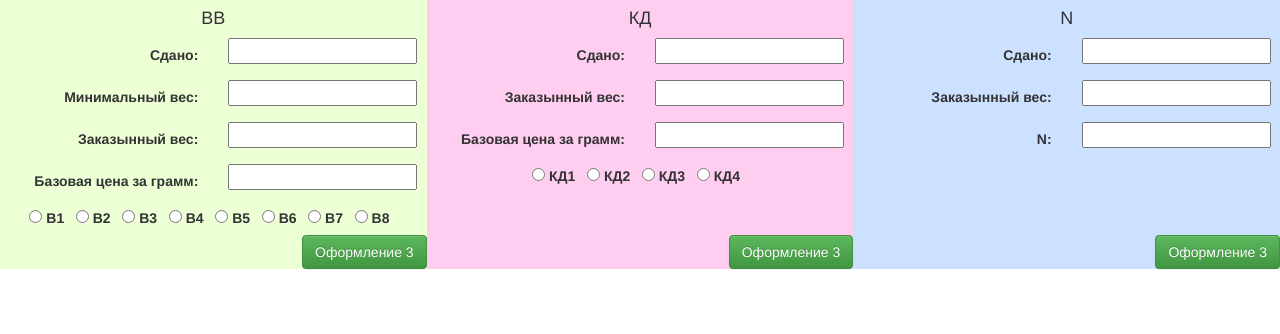
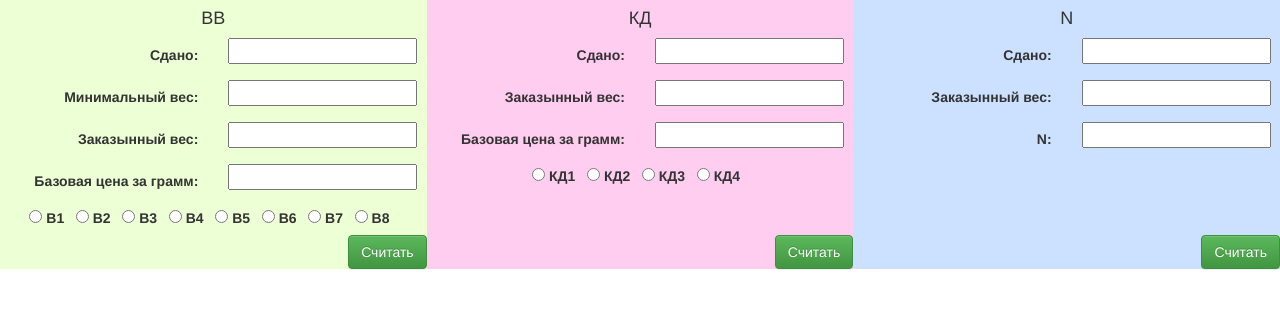
Before and after one commit to PuninSV/my-first-blog, a Django app: page /calc/ in a window 1280 px wide. Shown: the part 101-435 px from the top of the page. Run offline with Django 3.2, Linux system fonts and the light colour scheme; some libraries are stand-ins or nearby versions.

Commit message:
Added the money calculator

```diff
--- a/calc/templates/calc/calc.html
+++ b/calc/templates/calc/calc.html
@@ -82,7 +82,7 @@
     				</div>
 
     				<div style="position: absolute; bottom: 0px; right: 0px">
-    				<button type="submit" value="Submit" class="btn btn-success">Оформление 3</button>
+    				<button type="submit" value="Submit" class="btn btn-success">Считать</button>
     			    </div>
 				</form>
 			</div>
@@ -129,7 +129,7 @@
 
 
     				<div style="position: absolute; bottom: 0px; right: 0px">
-    				<button type="submit" value="Submit" class="btn btn-success">Оформление 3</button>
+    				<button type="submit" value="Submit" class="btn btn-success">Считать</button>
     			    </div>
     			</form>
 
@@ -166,7 +166,7 @@
 
     				<input type="hidden" value="N_form" name="form_type">
     				<div style="position: absolute; bottom: 0px; right: 0px">
-    				<button type="submit" value="Submit" class="btn btn-success">Оформление 3</button>
+    				<button type="submit" value="Submit" class="btn btn-success">Считать</button>
     			    </div>
     			</form>
 			</div>
```
